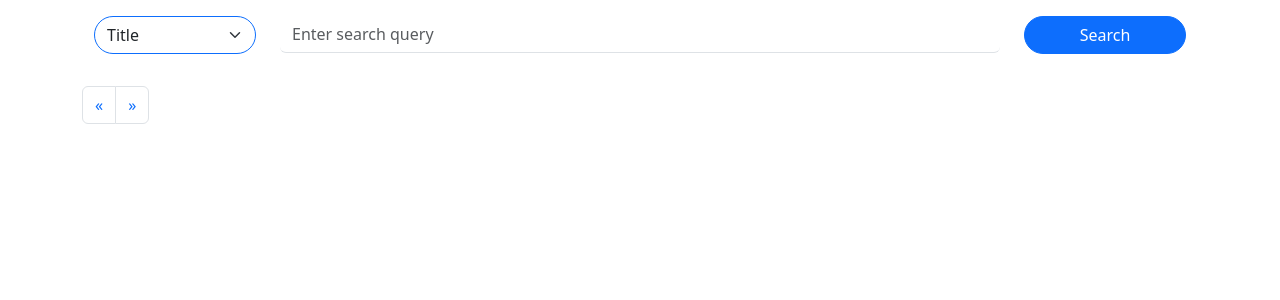
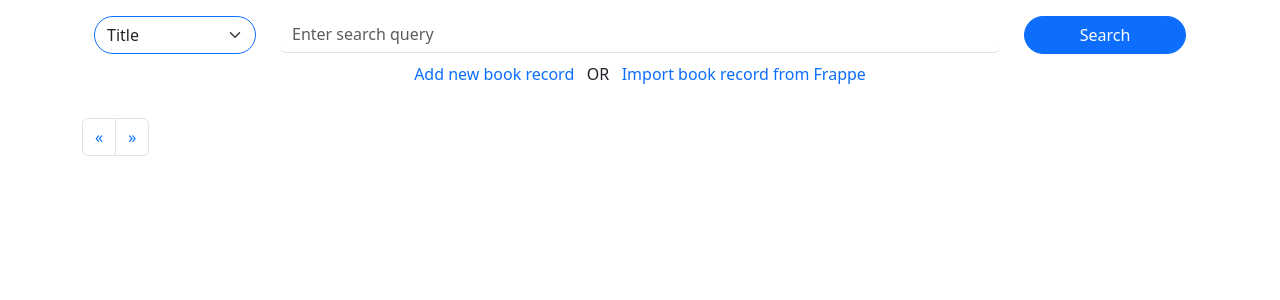
Before and after one commit to cAmartya/lib-gaurd, a Flask app: page /books in a window 1280 px wide. Shown: the part 72-372 px from the top of the page. Run offline with Flask 3, Linux system fonts and the light colour scheme; data that the repository does not hold is empty.

Commit message:
modal added for total copies import

```diff
--- a/src/templates/books/get.html
+++ b/src/templates/books/get.html
@@ -2,7 +2,7 @@
 {% block content %}
 
 <form class="container" method="get">
-  <div class="row mb-4">
+  <div class="row mb-2">
     <div class="form-group col-md-2">
       <select name="key" class="form-select rounded-pill border-primary">
         <option value="title" selected>Title</option>
@@ -20,6 +20,15 @@
   </div>
 </form>
 
+{% if request.path == '/books' %}
+  <div class="container text-center mb-4">
+    <a href="/books/new" class="link-offset-2 link-offset-3-hover link-underline link-underline-opacity-0 link-underline-opacity-75-hover"> Add new book record </a>
+    &nbsp OR &nbsp
+    <a href="/books/import" class="link-offset-2 link-offset-3-hover link-underline link-underline-opacity-0 link-underline-opacity-75-hover"> Import book record from Frappe </a>
+  </div>
+{% endif %}
+
+<!-- Book details Modal -->
 <div class="modal fade" id="viewmodal" tabindex="-1" role="dialog" aria-labelledby="exampleModalCenterTitle" aria-hidden="true">
   <div class="modal-dialog modal-dialog-centered" role="document">
     <div class="modal-content">
@@ -43,7 +52,25 @@
         <!-- <button type="button" class="btn btn-outline-danger" id="delete-book">Delete</button> -->
         <button type="button" class="btn btn-primary" id="edit-book">Edit</button>
       </div>
+    </div>
+  </div>
+</div>
 
+<!-- Modal for number of copies -->
+<div class="modal" id="total-copies-modal" tabindex="-1">
+  <div class="modal-dialog">
+    <div class="modal-content">
+      <div class="modal-header">
+        <h5 class="modal-title">Number of copies to import</h5>
+        <button type="button" class="btn-close" data-bs-dismiss="modal" aria-label="Close"></button>
+      </div>
+      <div class="modal-body">
+        <input type="number" class="form-control" name="total_copies" id="total-copies-input">
+      </div>
+      <div class="modal-footer">
+        <button type="button" class="btn btn-secondary" data-bs-dismiss="modal">Close</button>
+        <button type="button" class="btn btn-primary" id="total-copies-submit" >Save changes</button>
+      </div>
     </div>
   </div>
 </div>
@@ -58,8 +85,6 @@
         {% elif request.path == '/books/import' %}
         <img src="https://covers.openlibrary.org/b/isbn/{{ book.isbn }}-M.jpg" class="card-img-top" alt="" height="240rem" loading="lazy">
         {% endif %}
-        <!-- <img src="https://covers.openlibrary.org/b/isbn/{{ book.isbn }}-M.jpg" class="card-img-top" alt="/static/media/no-image.png" height="240rem">
-        <img src="https://covers.openlibrary.org/b/isbn/0811209059-M.jpg" class="card-img-top" alt="..." height="240rem"> -->
         <div class="card-body">
           <h5 class="card-title">{{ book.title }}</h5>
           <p class="card-subtitle mb-2 text-body-secondary">{{ book.isbn }}</p>
@@ -69,8 +94,7 @@
               <button class="btn btn-outline-primary mx-2" id="viewbook-{{ loop.index-1 }}"> View </button>
               <button class="btn btn-primary mx-2">Issue</button>
             {% elif request.path == '/books/import' %}
-              <!-- <button class="btn btn-primary" style="width: 75%;" onclick="viewBook('{{ book.isbn }}')">Import</button> -->
-              <button class="btn btn-primary" style="width: 75%;" id="importbook-{{ loop.index-1 }}" >Import</button>
+              <button class="btn btn-primary w-75" id="importbook-{{ loop.index-1 }}" >Import</button>
             {% endif %}
           </div>
         </div>
@@ -79,6 +103,7 @@
   {% endfor %}
 </div>
 
+<!-- Pagination -->
 <nav aria-label="Page navigation example">
   <ul class="pagination">
     <li class="page-item">
@@ -96,11 +121,11 @@
 
 <script>
 
-  var books = JSON.parse(`{{ books | tojson | safe }}`)
+  var books = JSON.parse(`{{ books | tojson | safe }}`);
+  let book = null;
 
   function deleteBook(idx) {
-    let book = books[idx];
-    console.log(idx, book.id);
+    book = books[idx];
     if(book === null || book === undefined) return;
     books.splice(idx, 1);
     fetch(`/books/${book.id}`, {
@@ -111,18 +136,17 @@
       }
     });
 
+    book = null;
   }
 
   function editBook(idx) {
-    let book = books[idx];
-    console.log(idx, book.id);
+    book = books[idx];
     if(book === null || book === undefined) return;
     window.location.href = `/books/${book.id}`
   }
 
   function viewBook(idx) {
-    let book = books[idx];
-    console.log(book);
+    book = books[idx];
 
     $("#view-modal-image").children().remove();
     $("#view-modal-content").children().remove();
@@ -147,6 +171,7 @@
 
   $(document).ready(function() {
     $("#viewmodal").modal({"show": false});
+    $("#total-copies-modal").modal({"show": false});
 
     if( "{{ request.path }}" === "/books" ) {
       console.log("path", "{{ request.path }}");
@@ -154,17 +179,22 @@
         $(`#viewbook-${i}`).on("click", function() { viewBook(i) });
       }
     } else if( "{{ request.path }}" === "/books/import" ) {
+      $(`#total-copies-submit`).on("click", function() { importBookSubmit() });
       for(let i=0; i<books.length; i++) {
         $(`#importbook-${i}`).on("click", function() { importBook(i) });
       }
     }
   });
 
+  function importBook(idx) {
+    book = books[idx];
+    if(book === null || book === undefined) return;
 
-  function importBook(idx) {
-    let book = books[idx];
-    if(book === null || book == undefined) return;
+    $("#total-copies-modal").modal("show");
+  }
 
+  function importBookSubmit() {
+    $("#total-copies-modal").modal("hide");
     let form_import = document.createElement("form");
     form_import.id = `form_import_${book.isbn}`;
     form_import.method = "POST"
@@ -197,13 +227,14 @@
     let ele_num_pages = document.createElement("input");
     ele_num_pages.type = "hidden";
     ele_num_pages.name = "num_pages";
-    ele_num_pages.value = 0;
+    ele_num_pages.value = book['  num_pages'];
     form_import.appendChild(ele_num_pages);
 
     let ele_total_copies = document.createElement("input");
     ele_total_copies.type = "hidden";
     ele_total_copies.name = "total_copies";
-    ele_total_copies.value = 1;
+    ele_total_copies.value = $("#total-copies-input").val();
+    // ele_total_copies.value = 1;
     form_import.appendChild(ele_total_copies);
 
     document.body.appendChild(form_import);
@@ -213,5 +244,3 @@
 
 </script>
 {% endblock %}
-
-<!-- {{ url_for(endpoint='import_books', page=page+1, values=request.args.to_dict()) }} -->
```
Also changed, not shown: src/templates/books/new.html (+0 -13 lines).
